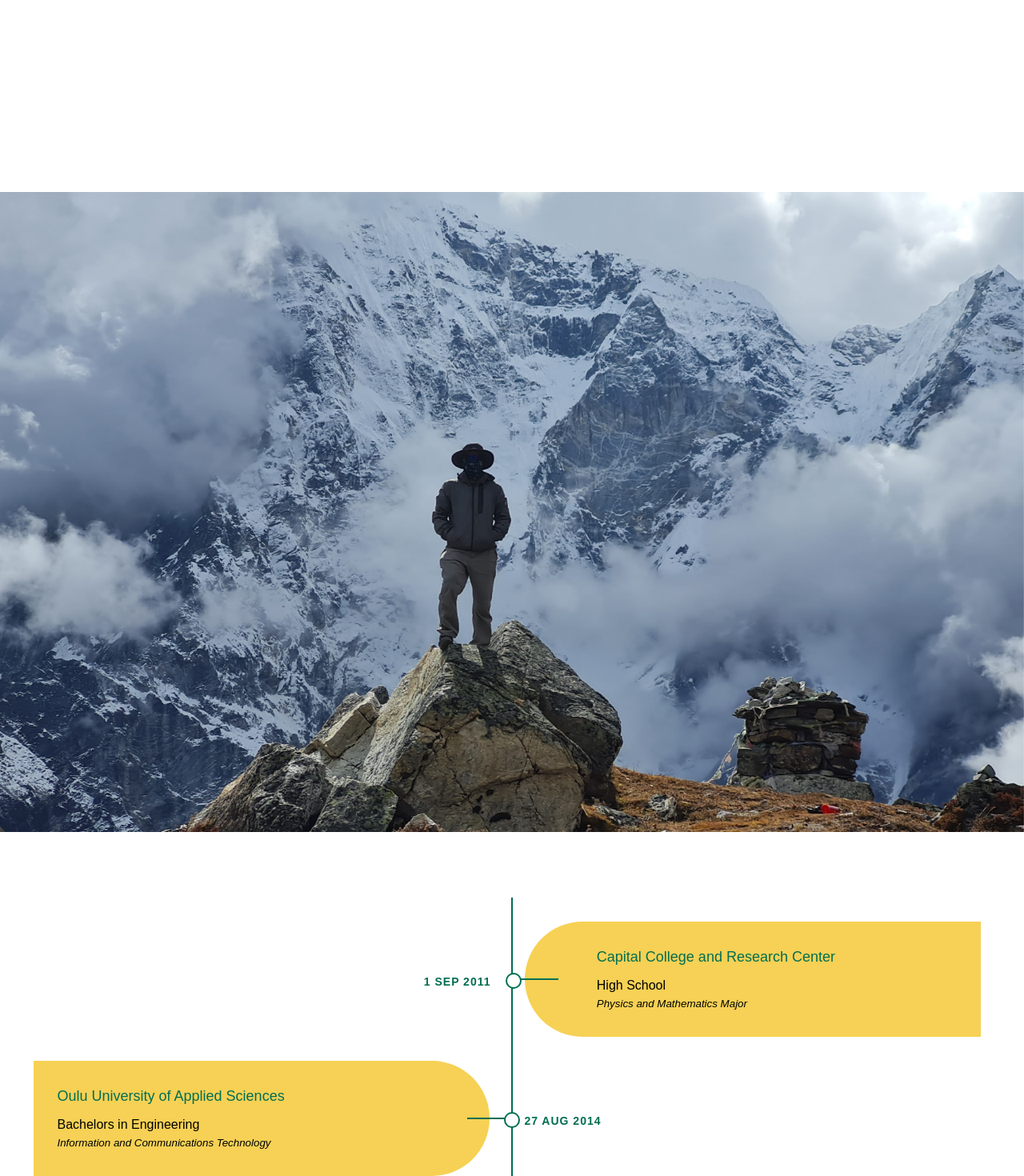
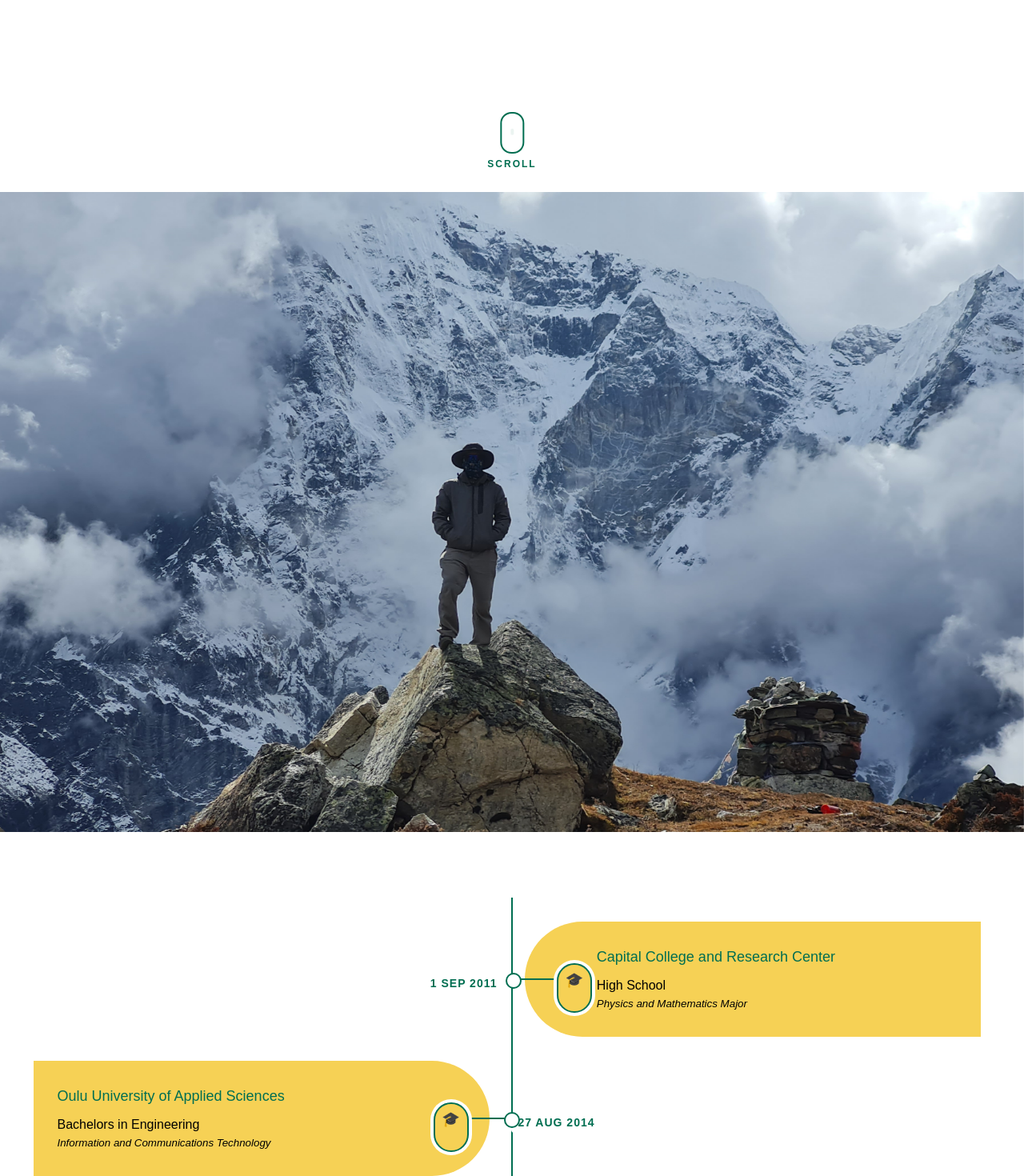
Before and after one commit to t4kaha00/portfolio, a React (Create React App) app: page /#/ in a window 1280 px wide. Shown: the part 560-2030 px from the top of the page at 80% size. Built offline with nearby package versions, Linux system fonts and the light colour scheme; no server answers.

Commit message:
Enhance Home component with scroll cue and improved text scramble effect

```diff
--- a/src/App.js
+++ b/src/App.js
@@ -11,6 +11,7 @@ const MENU_ITEMS = [
 
 const SCRAMBLE_LETTERS = "ABCDEFGHIJKLMNOPQRSTUVWXYZ";
 const SCRAMBLE_INTERVAL_MS = 50;
+const SCRAMBLE_PAUSE_MS = 3500;
 
 function App() {
   const [menuOpen, setMenuOpen] = useState(false);
@@ -58,15 +59,25 @@ function App() {
 
 function Home() {
   const headingRef = useRef(null);
+  const [cueVisible, setCueVisible] = useState(true);
+
+  useEffect(() => {
+    const onScroll = () => setCueVisible(window.scrollY < 40);
+    window.addEventListener("scroll", onScroll, { passive: true });
+    return () => window.removeEventListener("scroll", onScroll);
+  }, []);
 
   useEffect(() => {
     const h1 = headingRef.current;
     if (!h1) return undefined;
 
     const target = h1.dataset.value;
+    let interval = null;
+    let resetTimer = null;
+
+    const scramble = () => {
       let iteration = 0;
-
-    const interval = setInterval(() => {
+      interval = setInterval(() => {
         h1.innerText = target
           .split("")
           .map((letter, index) => {
@@ -81,12 +92,20 @@ function Home() {
 
         if (iteration >= target.length) {
           clearInterval(interval);
+          resetTimer = setTimeout(scramble, SCRAMBLE_PAUSE_MS);
+          return;
         }
 
         iteration += 0.5;
       }, SCRAMBLE_INTERVAL_MS);
+    };
 
-    return () => clearInterval(interval);
+    scramble();
+
+    return () => {
+      clearInterval(interval);
+      clearTimeout(resetTimer);
+    };
   }, []);
 
   return (
@@ -106,6 +125,18 @@ function Home() {
             <h1>Harjit Karmacharya</h1>
           </div>
         </div>
+
+        {/* Scroll down cue */}
+        <button
+          className={`scroll-cue ${cueVisible ? "show" : "hide"}`}
+          onClick={scrollToTimeline}
+          aria-label="Scroll to journey"
+        >
+          <span className="scroll-cue-mouse">
+            <span className="scroll-cue-wheel"></span>
+          </span>
+          <span className="scroll-cue-text">Scroll</span>
+        </button>
       </div>
 
       {/* Timeline */}
@@ -119,6 +150,7 @@ function Home() {
           marginBottom: "1em",
         }}
       >
+        <NavLink to="/" aria-label="Home" className="logo_link">
           <div className="logo_container">
             <div className="logo_horizontal">
               <div className="horizontal_white white1"></div>
@@ -128,20 +160,32 @@ function Home() {
               <div className="horizontal_white white2"></div>
             </div>
           </div>
+        </NavLink>
       </div>
     </div>
   );
 }
 
+function scrollToTimeline() {
+  const timeline = document.querySelector(".timeline");
+  if (timeline) {
+    timeline.scrollIntoView({ behavior: "smooth" });
+  }
+}
+
 function Timeline() {
   return (
-    <div className="timeline">
-      {TIMELINE_ENTRIES.map(({ date, title, subtitle, detail }, index) => (
+    <div className="timeline" id="journey">
+      {TIMELINE_ENTRIES.map(
+        ({ date, title, subtitle, detail, icon }, index) => (
           <div
             key={`${date}-${title}`}
             className={`timeline_container ${index % 2 === 0 ? "right" : "left"}`}
           >
             <div className="date">{date}</div>
+            <div className="icon" aria-hidden="true">
+              {icon}
+            </div>
             <div className="content">
               <h2>{title}</h2>
               <p>
@@ -155,7 +199,8 @@ function Timeline() {
               </p>
             </div>
           </div>
-      ))}
+        ),
+      )}
     </div>
   );
 }
@@ -166,36 +211,42 @@ const TIMELINE_ENTRIES = [
     title: "Capital College and Research Center",
     subtitle: "High School",
     detail: "Physics and Mathematics Major",
+    icon: "🎓",
   },
   {
     date: "27 Aug 2014",
     title: "Oulu University of Applied Sciences",
     subtitle: "Bachelors in Engineering",
     detail: "Information and Communications Technology",
+    icon: "🎓",
   },
   {
     date: "5 Sep 2016",
     title: "Dublin Institute of Technology",
     subtitle: "Bachelors in Computer Sciences",
     detail: "Double Degree (Erasmus Computing)",
+    icon: "🎓",
   },
   {
     date: "05 Jan 2019",
     title: "Nclean Oy",
     subtitle: "Supervisor",
     detail: null,
+    icon: "🧹",
   },
   {
     date: "15 Sep 2022",
     title: "Kassavirtanen Oy",
     subtitle: "Full Stack Developer",
     detail: null,
+    icon: "💻",
   },
   {
     date: "01 Sep 2026",
     title: "University of Turku",
     subtitle: "Master of Science (Technology)",
     detail: "Robotics and Autonomous Systems",
+    icon: "🤖",
   },
 ];
 
--- a/src/styles/App.css
+++ b/src/styles/App.css
@@ -1,4 +1,9 @@
-* { box-sizing: content-box; }
+/* Apply the original layout model throughout. The timeline, resume, and logo
+   are hand-tuned for content-box sizing, so changing this globally would
+   break their pixel-perfect alignment. */
+* {
+  box-sizing: content-box;
+}
 
 /* body */
 body {
@@ -7,7 +12,7 @@ body {
 
 .App {
   background-size: cover;
-  background-position: center ;
+  background-position: center;
   font-family: Arial, Helvetica, sans-serif;
   text-align: -webkit-center;
 }
@@ -19,6 +24,10 @@ p {
 a {
   text-decoration: none;
   color: #444440;
+}
+
+html {
+  scroll-behavior: smooth;
 }
 
 /* The navigation component hides when active ---------------------------------------*/
@@ -90,14 +99,76 @@ a {
   background-attachment: fixed;
   /* position the second container below the first container */
   top: 100vh;
- }
- .container_image .title_wrapper h1 {
+}
+.container_image .title_wrapper h1 {
   color: white;
- }
- /* Scroll effect ends here */
+}
+/* Scroll effect ends here */
 
+/* Scroll-down cue ------------------------------------------------------------------ */
+.scroll-cue {
+  position: fixed;
+  bottom: 2em;
+  left: 50%;
+  transform: translateX(-50%);
+  display: flex;
+  flex-direction: column;
+  align-items: center;
+  gap: 0.5em;
+  background: none;
+  border: none;
+  cursor: pointer;
+  color: #006e51;
+  z-index: 10;
+  opacity: 1;
+  transition:
+    opacity 0.4s ease,
+    visibility 0.4s ease;
+}
 
- /* Timeline CSS -------------------------------------------------------------------- */
+.scroll-cue.hide {
+  opacity: 0;
+  visibility: hidden;
+  pointer-events: none;
+}
+
+.scroll-cue-text {
+  font-size: 12px;
+  font-weight: 700;
+  letter-spacing: 2px;
+  text-transform: uppercase;
+}
+
+.scroll-cue-mouse {
+  width: 26px;
+  height: 42px;
+  border: 2px solid #006e51;
+  border-radius: 14px;
+  display: flex;
+  justify-content: center;
+  padding-top: 6px;
+}
+
+.scroll-cue-wheel {
+  width: 4px;
+  height: 8px;
+  background: #006e51;
+  border-radius: 2px;
+  animation: scroll-wheel 1.6s ease-in-out infinite;
+}
+
+@keyframes scroll-wheel {
+  0% {
+    opacity: 1;
+    transform: translateY(0);
+  }
+  100% {
+    opacity: 0;
+    transform: translateY(14px);
+  }
+}
+
+/* Timeline CSS -------------------------------------------------------------------- */
 .timeline {
   position: relative;
   width: 100%;
@@ -108,10 +179,10 @@ a {
 }
 
 .timeline::after {
-  content: '';
+  content: "";
   position: absolute;
   width: 2px;
-  background: #006E51;
+  background: #006e51;
   top: 0;
   bottom: 0;
   left: 50%;
@@ -136,14 +207,14 @@ a {
 }
 
 .timeline_container::after {
-  content: '';
+  content: "";
   position: absolute;
   width: 16px;
   height: 16px;
   top: calc(50% - 8px);
   right: -8px;
   background: #ffffff;
-  border: 2px solid #006E51;
+  border: 2px solid #006e51;
   border-radius: 16px;
   z-index: 1;
 }
@@ -153,13 +224,13 @@ a {
 }
 
 .timeline_container::before {
-  content: '';
+  content: "";
   position: absolute;
   width: 50px;
   height: 2px;
   top: calc(50% - 1px);
   right: 8px;
-  background: #006E51;
+  background: #006e51;
   z-index: 1;
 }
 
@@ -174,7 +245,7 @@ a {
   text-align: center;
   font-size: 14px;
   font-weight: bold;
-  color: #006E51;
+  color: #006e51;
   text-transform: uppercase;
   letter-spacing: 1px;
   z-index: 1;
@@ -188,6 +259,13 @@ a {
   left: -110px;
 }
 
+.timeline_container.left .date,
+.timeline_container.right .date {
+  background: #fff;
+  padding: 2px 8px;
+  border-radius: 4px;
+}
+
 .timeline_container .icon {
   position: absolute;
   display: inline-block;
@@ -195,13 +273,20 @@ a {
   height: 40px;
   padding: 9px 0;
   top: calc(50% - 20px);
-  background: #F6D155;
-  border: 2px solid #006E51;
+  background: #f6d155;
+  border: 2px solid #006e51;
   border-radius: 40px;
   text-align: center;
   font-size: 18px;
-  color: #006E51;
+  line-height: 20px;
+  color: #006e51;
   z-index: 1;
+  box-shadow: 0 0 0 4px #fff;
+}
+
+.timeline_container:hover .icon {
+  transform: scale(1.15);
+  transition: transform 0.2s;
 }
 
 .timeline_container.left .icon {
@@ -214,7 +299,7 @@ a {
 
 .timeline_container .content {
   padding: 30px 90px 30px 30px;
-  background: #F6D155;
+  background: #f6d155;
   position: relative;
   border-radius: 0 500px 500px 0;
 }
@@ -228,7 +313,7 @@ a {
   margin: 0 0 10px 0;
   font-size: 18px;
   font-weight: normal;
-  color: #006E51;
+  color: #006e51;
 }
 
 .timeline_container .content p {
@@ -238,7 +323,7 @@ a {
   color: #000000;
 }
 
-@media (max-width: 1250px){
+@media (max-width: 1250px) {
   .timeline {
     margin: 0;
     max-width: 100%;
@@ -361,12 +446,24 @@ a {
 /* timeline CSS in homepage ends here */
 
 /* H Logo CSS ---------------------------------------------------------------------- */
+.logo_link {
+  display: inline-block;
+}
+
+.logo_link:hover .logo_container {
+  border-color: #006e51;
+  transform: rotate(8deg) scale(1.05);
+}
+
 .logo_container {
   width: 7em;
   aspect-ratio: 1/1;
   border: 1em solid black;
   border-radius: 50%;
   text-align: -webkit-center;
+  transition:
+    transform 0.3s ease,
+    border-color 0.3s ease;
 }
 
 .logo_horizontal {
@@ -410,99 +507,3 @@ a {
   transform: translateY(5em);
 }
 /* h logo CSS ends here */
-
-
-/* Checkbox CSS modified -------------------------------------------------------------------------------------------------*/
-/* label {
-  display: block;
-  width: 50px;
-  height: 50px;
-  cursor: pointer;
-}
-
-input {
-  position: absolute;
-  transform: scale(0);
-}
-
-input:checked ~ .checkbox {
-  transform: rotate(45deg);
-  width: 20px;
-  margin-left: 16px;
-  border-color: #24c78e;
-  border-top-color: transparent;
-  border-left-color: transparent;
-  border-radius: 0;
-}
-
-.checkbox {
-  display: block;
-  width: inherit;
-  height: inherit;
-  border: 3px solid #434343;
-  border-radius: 6px;
-  transition: all 0.375s;
-} */
-
-/* Navigation Bar */
-/* .sidebar {
-  background: #4f4f4f;
-  flex: 1 1 15%;
-  min-width: 285px;
-  padding: 3em;
-  margin: .5em;
-  border-radius: 25px;
-}
-
-.logo {
-  margin-bottom: 2em;
-}
-
-.logo img {
-  width: 40px;
-  border-radius: 50%;
-}
-
-.nav-item {
-  color: #460d0d;
-  text-decoration: none;
-  font-size: 1.7rem;
-  display: inline-block;
-  margin-right: 2em;
-  position: relative;
-}
-
-.nav-item.contact::before {
-  content: "hkarmacharya@gmail.com";
-  display: block;
-  position: absolute;
-  background-color: gray;
-  border-radius: 5px;
-  bottom: 0;
-  left: -100%;
-  padding: 0 .5em;
-  transform: scale(0);
-  transition:
-    transform ease-out 150ms,
-    bottom ease-out 150ms;
-}
-.nav-item.contact:hover::before {
-  transform: scale(0.75);
-  bottom: 100%;
-}
-
-@media (max-width: 746px) {
-  .sidebar {
-    max-width: 500px;
-  }
-  .logo {
-    margin-bottom: 5em;
-  }
-  .nav-item {
-    display: block;
-    margin: 7vh 0;
-  }
-  .nav-item.contact::before {
-    left: -25%;
-  }
-}   */
```
Lines whose indentation alone changed are shown as unchanged.
